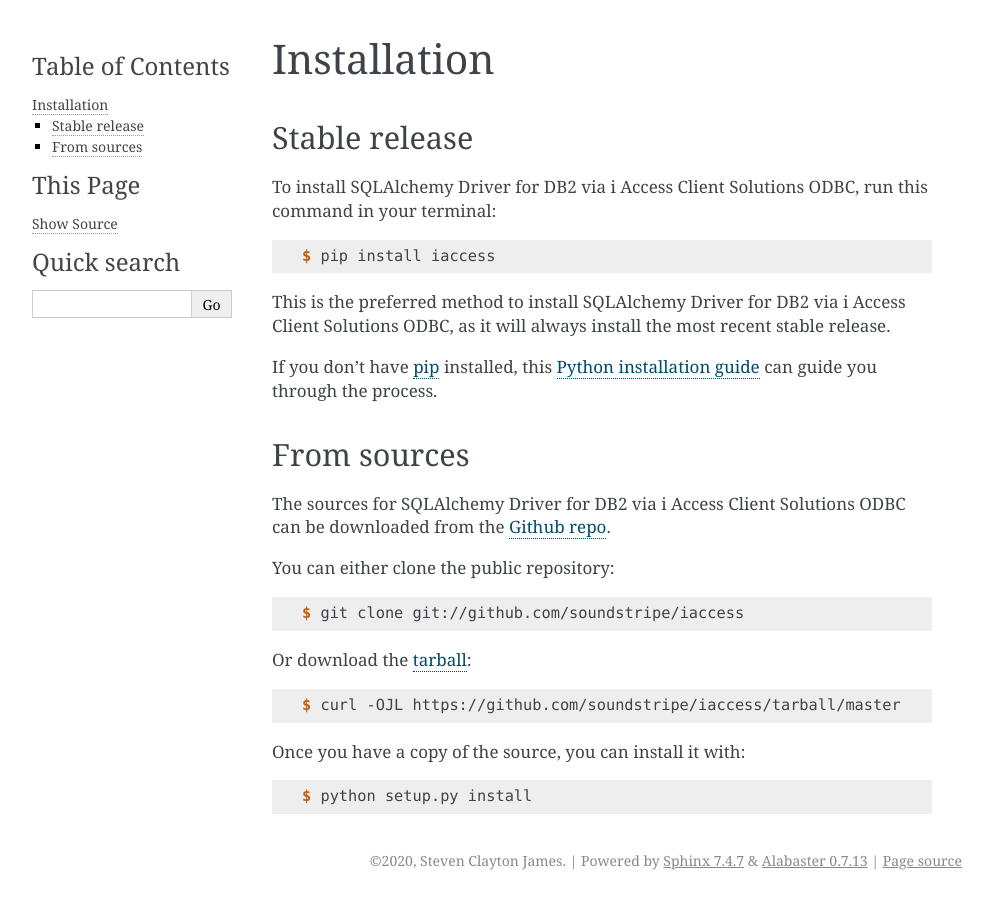
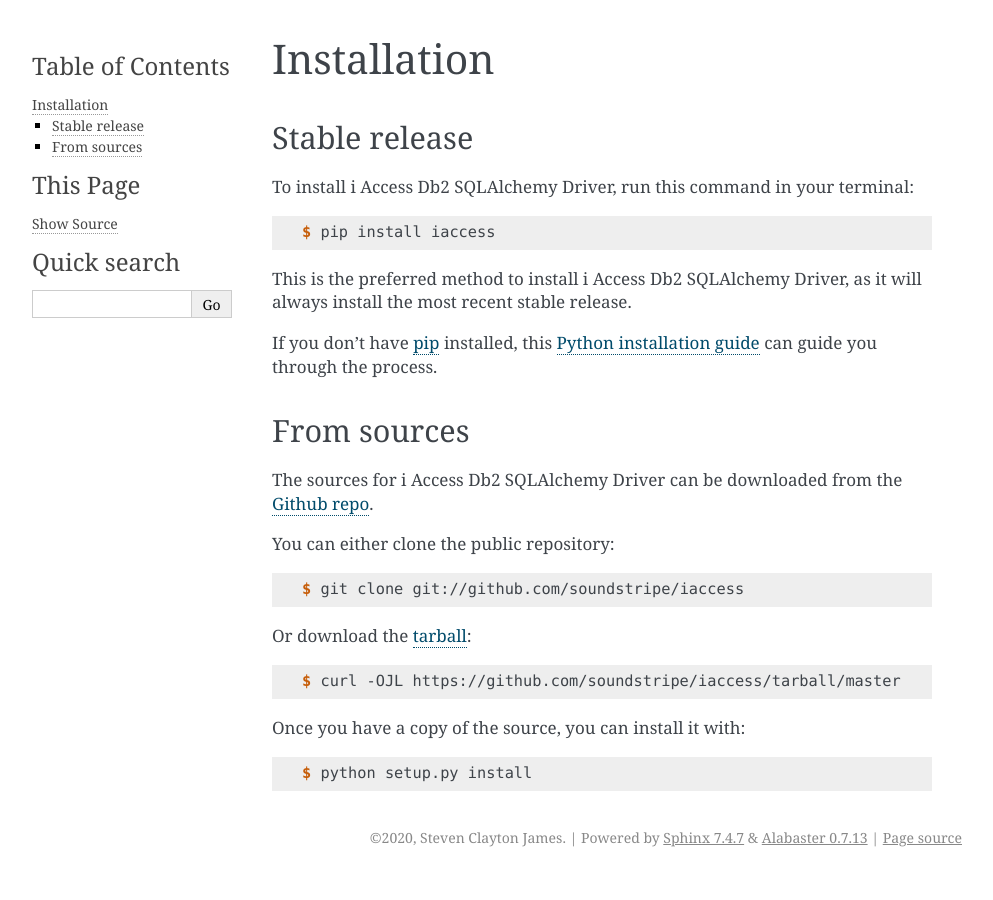
Before and after one commit to soundstripe/iaccess, a Sphinx documentation site: the page built from docs/installation.rst, in a window 1280 px wide. Shown: the whole page, without its empty margins (148-1141 px from the left). Built offline with Sphinx 7.4.7, drawn with Linux system fonts in a browser that asks for light colours; pages that are not in the unit, such as notebooks, are missing from menus.

Commit message:
rename project

```diff
--- a/CONTRIBUTING.rst
+++ b/CONTRIBUTING.rst
@@ -38,8 +38,8 @@
 Write Documentation
 ~~~~~~~~~~~~~~~~~~~
 
-SQLAlchemy Driver for DB2 via i Access Client Solutions ODBC could always use more documentation, whether as part of the
-official SQLAlchemy Driver for DB2 via i Access Client Solutions ODBC docs, in docstrings, or even on the web in blog posts,
+i Access Db2 SQLAlchemy Driver could always use more documentation, whether as part of the
+official i Access Db2 SQLAlchemy Driver docs, in docstrings, or even on the web in blog posts,
 articles, and such.
 
 Submit Feedback
--- a/README.rst
+++ b/README.rst
@@ -1,5 +1,5 @@
 ============================================================
-SQLAlchemy Driver for DB2 via i Access Client Solutions ODBC
+i Access Db2 SQLAlchemy Driver
 ============================================================
 
 
--- a/docs/conf.py
+++ b/docs/conf.py
@@ -46,7 +46,7 @@
 master_doc = 'index'
 
 # General information about the project.
-project = 'SQLAlchemy Driver for DB2 via i Access Client Solutions ODBC'
+project = 'i Access Db2 SQLAlchemy Driver'
 copyright = "2020, Steven Clayton James"
 author = "Steven Clayton James"
 
@@ -128,7 +128,7 @@
 # [howto, manual, or own class]).
 latex_documents = [
     (master_doc, 'iaccess.tex',
-     'SQLAlchemy Driver for DB2 via i Access Client Solutions ODBC Documentation',
+     'i Access Db2 SQLAlchemy Driver Documentation',
      'Steven Clayton James', 'manual'),
 ]
 
@@ -139,7 +139,7 @@
 # (source start file, name, description, authors, manual section).
 man_pages = [
     (master_doc, 'iaccess',
-     'SQLAlchemy Driver for DB2 via i Access Client Solutions ODBC Documentation',
+     'i Access Db2 SQLAlchemy Driver Documentation',
      [author], 1)
 ]
 
@@ -151,7 +151,7 @@
 #  dir menu entry, description, category)
 texinfo_documents = [
     (master_doc, 'iaccess',
-     'SQLAlchemy Driver for DB2 via i Access Client Solutions ODBC Documentation',
+     'i Access Db2 SQLAlchemy Driver Documentation',
      author,
      'iaccess',
      'One line description of project.',
--- a/docs/index.rst
+++ b/docs/index.rst
@@ -1,5 +1,5 @@
-Welcome to SQLAlchemy Driver for DB2 via i Access Client Solutions ODBC's documentation!
-======================================
+Welcome to i Access Db2 SQLAlchemy Driver's documentation!
+==========================================================
 
 .. toctree::
    :maxdepth: 2
--- a/docs/installation.rst
+++ b/docs/installation.rst
@@ -8,13 +8,13 @@
 Stable release
 --------------
 
-To install SQLAlchemy Driver for DB2 via i Access Client Solutions ODBC, run this command in your terminal:
+To install i Access Db2 SQLAlchemy Driver, run this command in your terminal:
 
 .. code-block:: console
 
     $ pip install iaccess
 
-This is the preferred method to install SQLAlchemy Driver for DB2 via i Access Client Solutions ODBC, as it will always install the most recent stable release.
+This is the preferred method to install i Access Db2 SQLAlchemy Driver, as it will always install the most recent stable release.
 
 If you don't have `pip`_ installed, this `Python installation guide`_ can guide
 you through the process.
@@ -26,7 +26,7 @@
 From sources
 ------------
 
-The sources for SQLAlchemy Driver for DB2 via i Access Client Solutions ODBC can be downloaded from the `Github repo`_.
+The sources for i Access Db2 SQLAlchemy Driver can be downloaded from the `Github repo`_.
 
 You can either clone the public repository:
 
--- a/docs/usage.rst
+++ b/docs/usage.rst
@@ -2,7 +2,7 @@
 Usage
 =====
 
-To use SQLAlchemy Driver for DB2 via i Access Client Solutions ODBC in a project::
+To use i Access Db2 SQLAlchemy Driver in a project::
 
     # With a hostname (requires a dummy database name to be in the URL)
     url = 'iaccess+pyodbc://user:password@host/dummy?DBQ=SCHEMA_NAME'
--- a/iaccess/__init__.py
+++ b/iaccess/__init__.py
@@ -1,4 +1,4 @@
-"""Top-level package for SQLAlchemy Driver for DB2 via i Access Client Solutions ODBC."""
+"""Top-level package for i Access Db2 SQLAlchemy Driver."""
 
 __author__ = """Steven Clayton James"""
 __email__ = 'steven@waitforitjames.com'
```
Also changed, not shown: .github/ISSUE_TEMPLATE.md, 2 other files.
